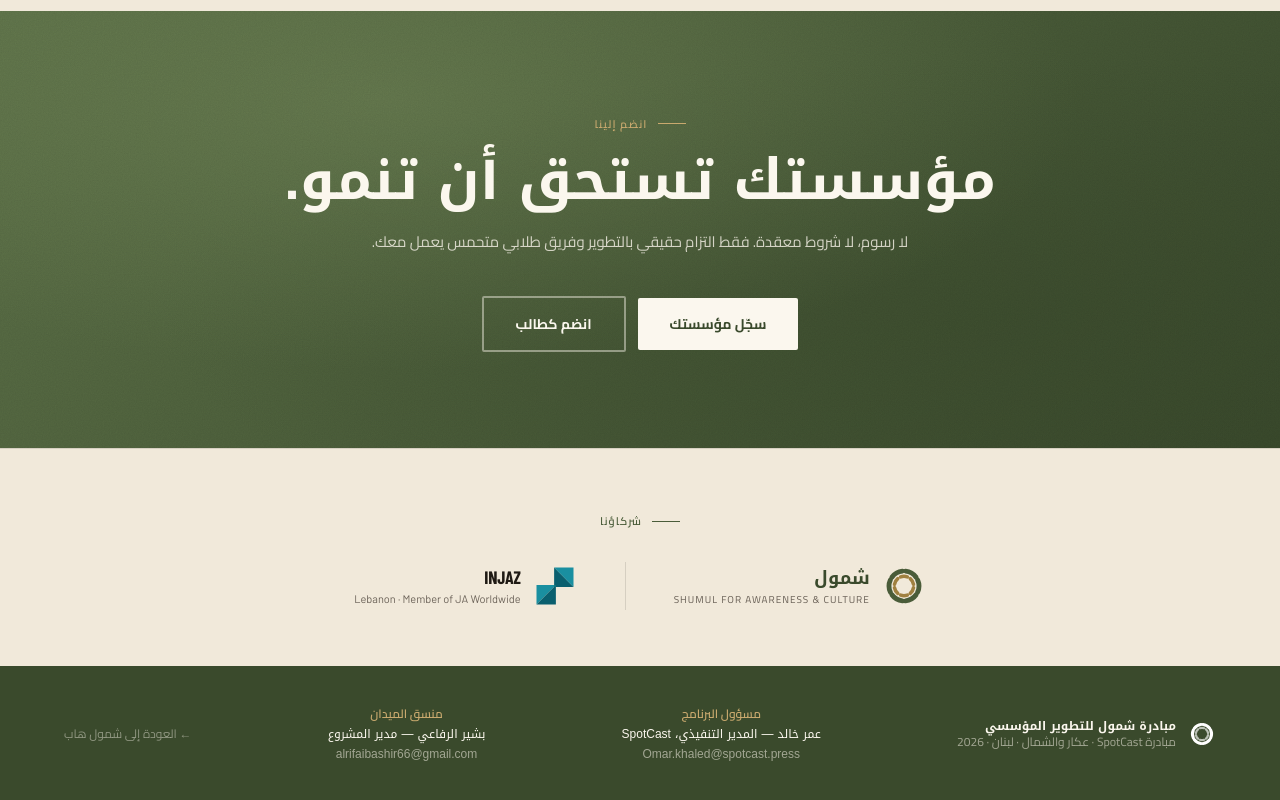
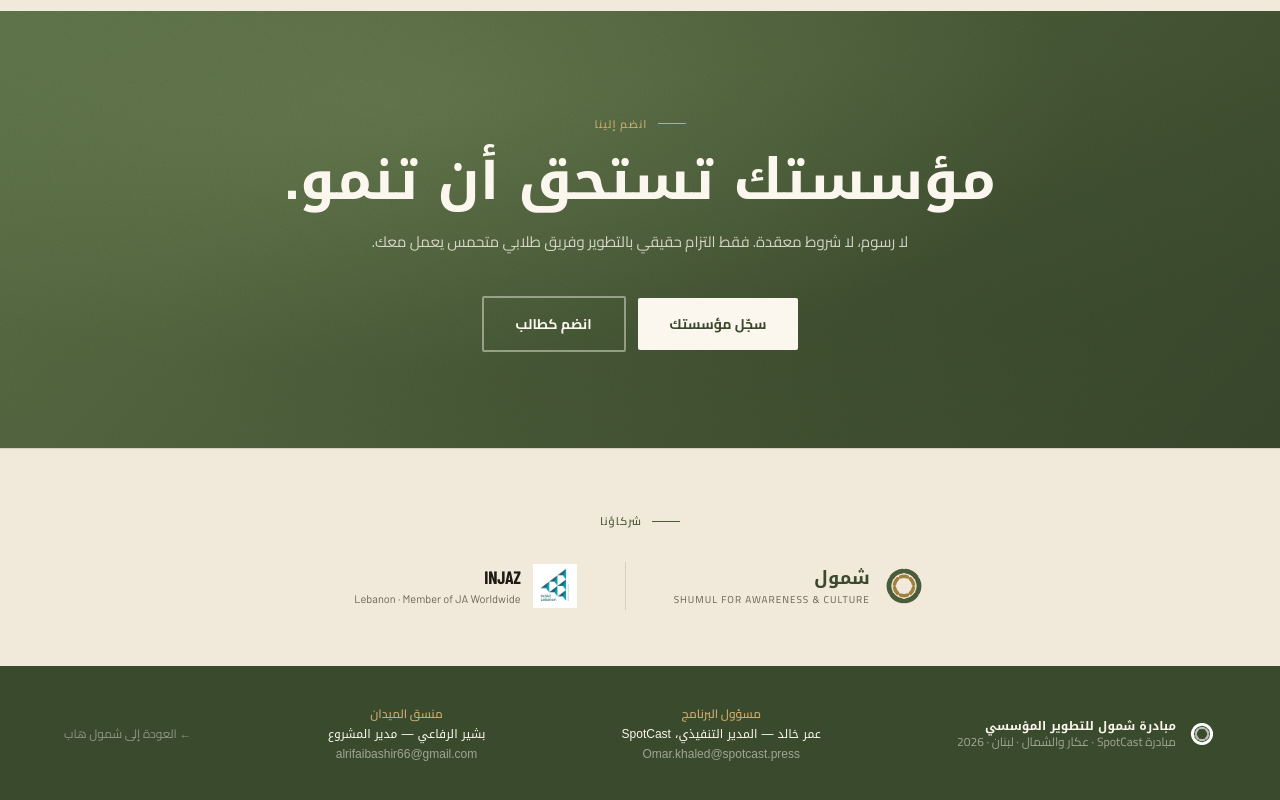
Before and after one commit to omarmkhaled1998-dev/spotcast-funding, a Next.js app: page /initiatives/shumul in a window 1280 px wide. Shown: the part 3057-3857 px from the top of the page. Built offline with nearby package versions, Linux system fonts and the light colour scheme; a web font is replaced by a local one.

Commit message:
Replace InjazLogo SVG with real PNG image
Uses next/image with the actual /injaz-lebanon.png file.
Never touch this logo again.

Co-Authored-By: Claude Sonnet 4.6 <noreply@anthropic.com>
Claude-Session: https://claude.ai/code/session_01RvBj3viJLSnRaDXCJw3bcq

```diff
--- a/components/hub/InjazLogo.tsx
+++ b/components/hub/InjazLogo.tsx
@@ -1,16 +1,13 @@
+import Image from "next/image";
+
 export function InjazLogo({ size = 48 }: { size?: number }) {
   return (
-    <svg width={size} height={size} viewBox="0 0 100 100" xmlns="http://www.w3.org/2000/svg" aria-label="INJAZ Lebanon logo">
-      {/* Upper-right block — bright teal outer face */}
-      <polygon points="48,8 92,8 92,52" fill="#1A8FA0" />
-      {/* Upper-right block — dark teal shadow face */}
-      <polygon points="48,8 92,52 48,52" fill="#0A5F6E" />
-      {/* Lower-left block — bright teal outer face */}
-      <polygon points="8,48 52,48 8,92" fill="#1A8FA0" />
-      {/* Lower-left block — dark teal shadow face */}
-      <polygon points="52,48 52,92 8,92" fill="#0A5F6E" />
-      {/* Thin centre bridge so the two blocks read as one mark */}
-      <polygon points="48,48 52,48 52,52 48,52" fill="#147880" />
-    </svg>
+    <Image
+      src="/injaz-lebanon.png"
+      alt="INJAZ Lebanon"
+      width={size}
+      height={size}
+      style={{ objectFit: "contain" }}
+    />
   );
 }
```
